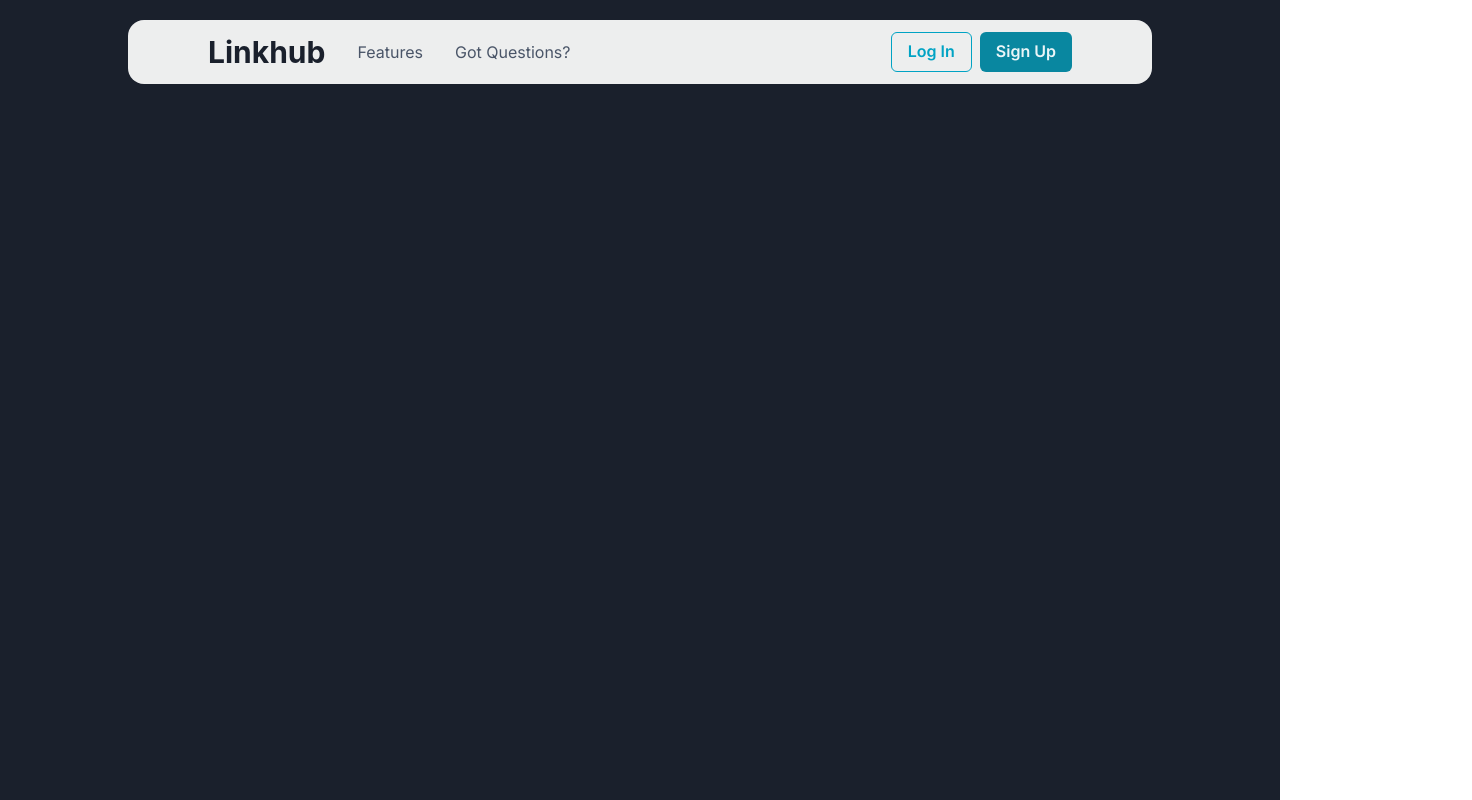
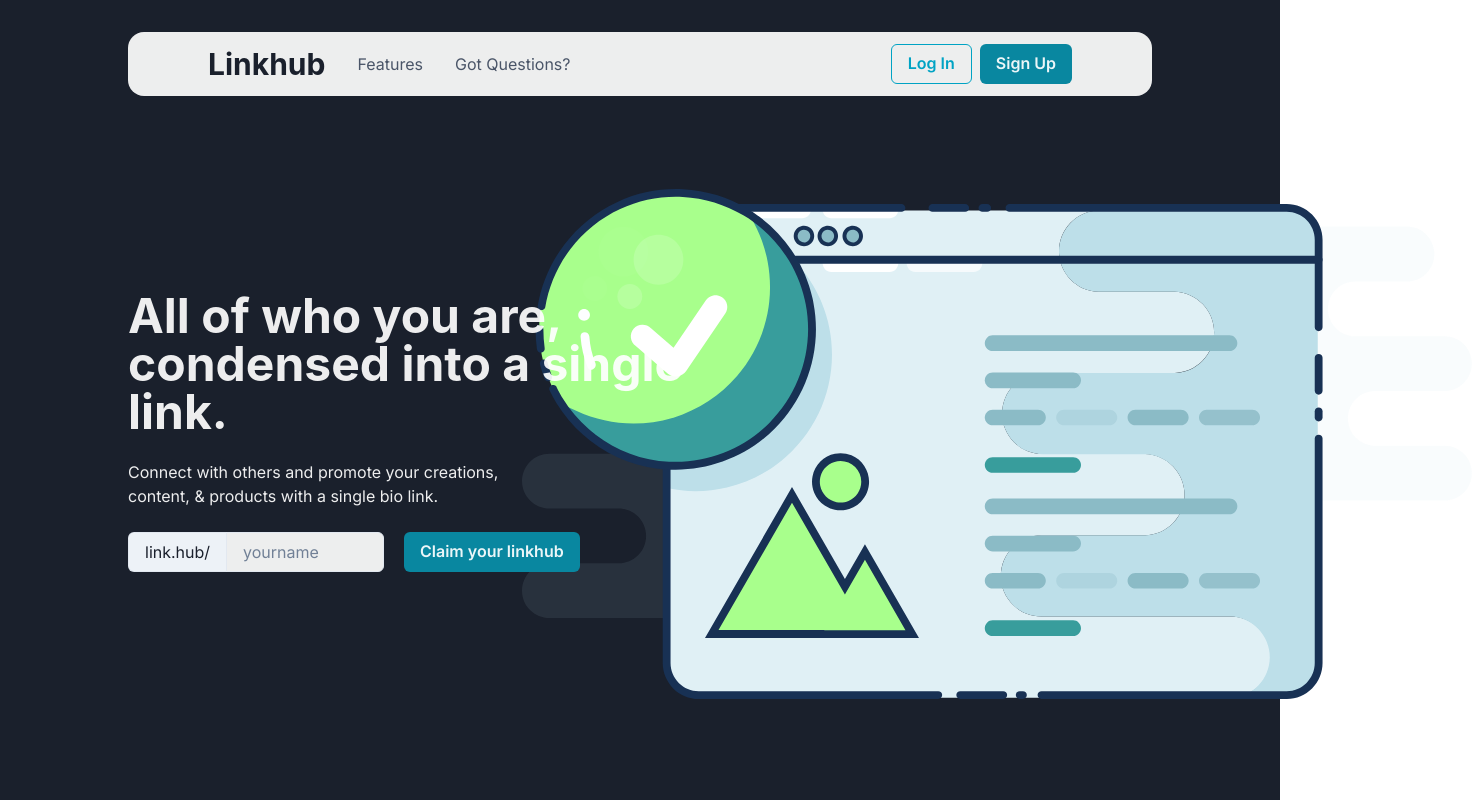
Before and after one commit to tsaqifammar/linkhub, a Next.js app: page / in a window 1280 px wide. Shown: the whole page, 1472 px wide, since content can reach past the window. Built offline with nearby package versions, Linux system fonts and the light colour scheme.

Commit message:
add(landing page): hero

```diff
--- a/src/components/button.tsx
+++ b/src/components/button.tsx
@@ -1,21 +1,20 @@
 import { Button } from "@chakra-ui/react";
 
-type ChakraButtonProps = Omit<
-  React.ComponentProps<typeof Button>,
-  "variant"
-> & {
+type TestProps = React.ComponentProps<typeof Button>
+
+interface ChakraButtonProps extends React.ComponentProps<typeof Button> {
   variant?: "solid" | "outline";
-};
+}
 
 export default function CustomButton({
   children,
-  variant,
+  variant = "solid",
   ...rest
 }: ChakraButtonProps) {
   if (variant === "outline") {
     return (
       <Button variant="outline" colorScheme="cyan" {...rest}>
-        Log In
+        {children}
       </Button>
     );
   }
--- a/src/pages/index.tsx
+++ b/src/pages/index.tsx
@@ -1,4 +1,4 @@
-import React from "react";
+import React, { useState } from "react";
 import Head from "next/head";
 import NextLink from "next/link";
 import {
@@ -21,9 +21,39 @@
   LinkOverlay,
   Divider,
   Text,
+  InputGroup,
+  InputLeftAddon,
+  Input,
+  Image,
+  Grid,
 } from "@chakra-ui/react";
 import Button from "@/components/button";
 import { HiOutlineMenu } from "react-icons/hi";
+
+export default function LandingPage() {
+  return (
+    <>
+      <Head>
+        <title>Linkhub: link in bio tool</title>
+        <meta name="description" content="Generated by create next app" />
+        <meta name="viewport" content="width=device-width, initial-scale=1" />
+        <link rel="icon" href="/favicon.ico" />
+      </Head>
+      <Box
+        backgroundColor="gray.800"
+        minW="100vw"
+        minH="100vh"
+        pt="8"
+        overflowX="clip"
+      >
+        <Box w={["90%", "80%"]} mx="auto">
+          <Navbar />
+          <Hero />
+        </Box>
+      </Box>
+    </>
+  );
+}
 
 function Navbar() {
   const { isOpen, onOpen, onClose } = useDisclosure();
@@ -82,14 +112,20 @@
             <VStack spacing="5" pt="14">
               {navLinks.map((link, idx) => (
                 <React.Fragment key={idx}>
-                  <LinkBox as="div" w="full" p="3" rounded="md" _hover={{ backgroundColor: "gray.100" }}>
+                  <LinkBox
+                    as="div"
+                    w="full"
+                    p="3"
+                    rounded="md"
+                    _hover={{ backgroundColor: "gray.100" }}
+                  >
                     <LinkOverlay as={NextLink} href={link.href}>
-                      <Text as="b">
+                      <Text as="b" fontSize="2xl">
                         {link.text}
                       </Text>
                     </LinkOverlay>
                   </LinkBox>
-                  {(idx !== navLinks.length - 1) && <Divider />}
+                  {idx !== navLinks.length - 1 && <Divider />}
                 </React.Fragment>
               ))}
             </VStack>
@@ -100,26 +136,56 @@
   );
 }
 
-export default function LandingPage() {
+function Hero() {
+  const [name, setName] = useState("");
+
   return (
-    <>
-      <Head>
-        <title>Linkhub: link in bio tool</title>
-        <meta name="description" content="Generated by create next app" />
-        <meta name="viewport" content="width=device-width, initial-scale=1" />
-        <link rel="icon" href="/favicon.ico" />
-      </Head>
-      <Box
-        backgroundColor="gray.800"
-        minW="100vw"
-        minH="100vh"
-        pt="20px"
-        overflowX="clip"
+    <Grid
+      gap="5"
+      pt="14"
+      templateColumns="1fr"
+      alignItems="center"
+      minH="container.sm"
+    >
+      <Flex
+        direction="column"
+        align={{ base: "center", lg: "flex-start" }}
+        justifyContent="center"
+        justifySelf={{ base: "center", lg: "flex-start" }}
+        textAlign={{ base: "center", lg: "left" }}
+        gap="6"
+        pb="6"
+        zIndex="2"
       >
-        <Box w={["90%", "80%"]} mx="auto">
-          <Navbar />
-        </Box>
-      </Box>
-    </>
+        <Heading color="whiteAlpha.900" size="2xl" maxW="18ch">
+          All of who you are, condensed into a single link.
+        </Heading>
+        <Text color="whiteAlpha.900" fontSize="md" maxW="40ch">
+          Connect with others and promote your creations, content, & products
+          with a single bio link.
+        </Text>
+        <Flex direction={{ base: "column", lg: "row" }} justifyContent="space-between" gap="5">
+          <InputGroup size="md" maxW={{ lg: "64" }}>
+            <InputLeftAddon children="link.hub/" />
+            <Input
+              placeholder="yourname"
+              backgroundColor="whiteAlpha.900"
+              value={name}
+              onChange={(e) => setName(e.target.value)}
+            />
+          </InputGroup>
+          <Button>Claim your linkhub</Button>
+        </Flex>
+      </Flex>
+      <Image
+        position={{ lg: "absolute" }}
+        right={{ lg: "5", xl: "48" }}
+        justifySelf={{ base: "center", lg: "flex-end" }}
+        src="/images/hero.svg"
+        alt="Product illustration"
+        minW={{ lg: "950px" }}
+        mr={{ base: "0", lg: "-96" }}
+      />
+    </Grid>
   );
 }
--- a/src/styles/globals.css
+++ b/src/styles/globals.css
@@ -1,3 +1,3 @@
-.yo {
-  background-color: blue;
+body {
+  overflow: hidden;
 }
```
Also changed, not shown: public/images/hero.svg (added).
